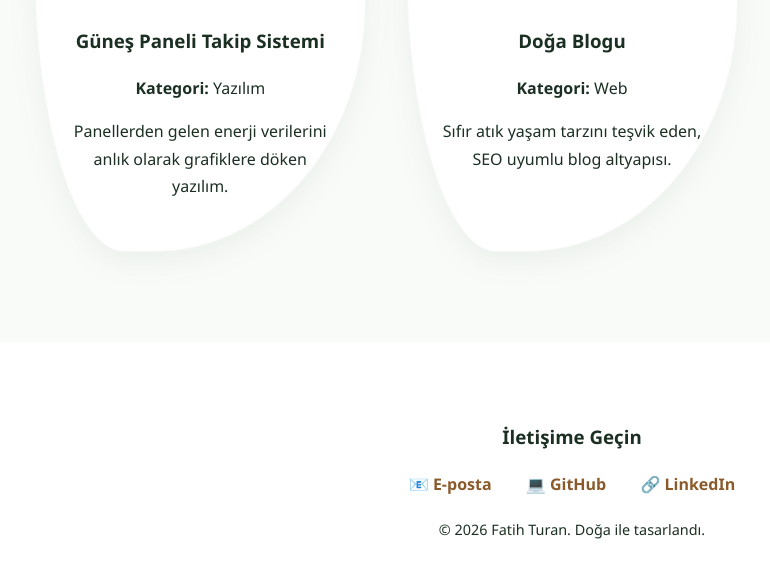
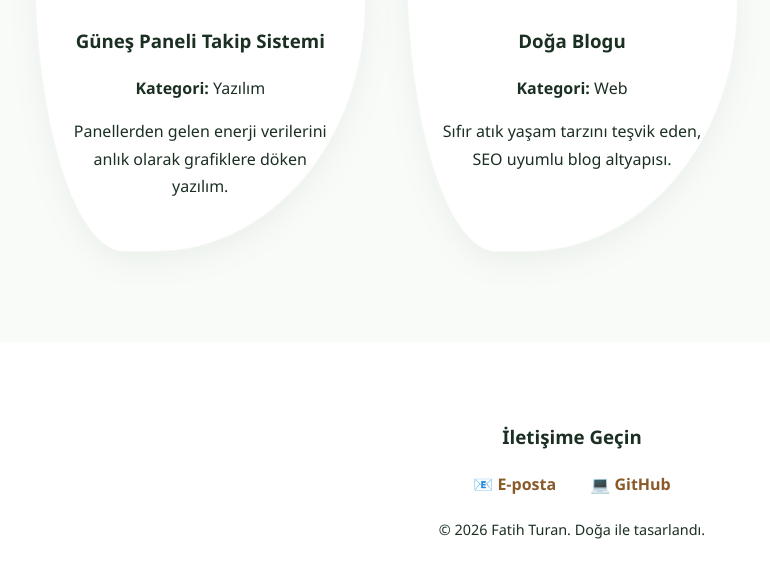
Before and after one commit to ft4251406-eng/fatihturan.github.io, a plain HTML site: page index.html in a window 1280 px wide. Shown: the part 1987-2564 px from the top of the page, without its empty margins (68-838 px from the left). Drawn offline with Linux system fonts and the light colour scheme.

Commit message:
bir tane sosyalmedya hesabi cikarildi

```diff
--- a/index.html
+++ b/index.html
@@ -77,7 +77,6 @@
         <div class="sosyal-linkler">
             <a href="mailto:ft4251406@gmail.com">📧 E-posta</a>
             <a href="https://github.com/ft4251406-eng" target="_blank">💻 GitHub</a>
-            <a href="#" target="_blank">🔗 LinkedIn</a>
         </div>
         <p style="margin-top: 20px; font-size: 0.9rem;">© 2026 Fatih Turan. Doğa ile tasarlandı.</p>
     </footer>
```
